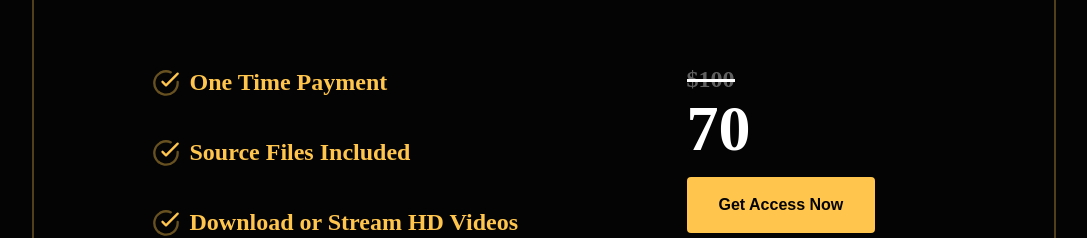
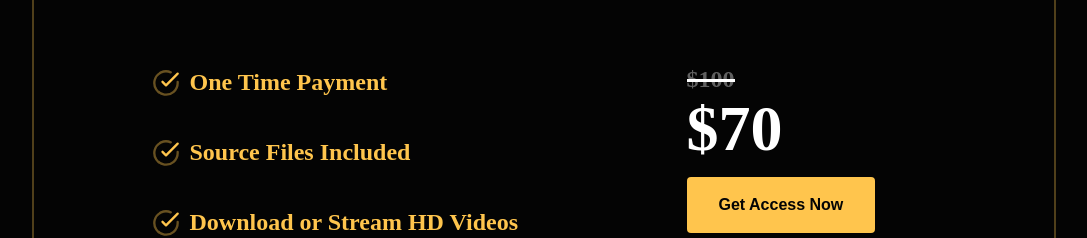
Before and after one commit to philipcdavis/reactfordesign.github.io, a Gatsby site: page / in a window 1280 px wide. Shown: the part 1860-2098 px from the top of the page, without its empty margins (96-1183 px from the left). Built offline with nearby package versions, Linux system fonts and the light colour scheme; Gatsby itself is replaced by a stand-in of ours; a web font is replaced by a local one.

Commit message:
Forgot the dollar sign

```diff
--- a/src/components/PurchaseCard.js
+++ b/src/components/PurchaseCard.js
@@ -25,7 +25,7 @@ const PurchaseCard = function(props) {
         </Box>
         <Box align="center" mx="auto" width={[1,"250px"]}>
           <Strikethrough mt={0} fontSize={[3,4]} color={color.gray1}>$100</Strikethrough>
-          <Heading lineHeight={1} mb={3} fontSize={[6,7]} color="white">70</Heading>
+          <Heading lineHeight={1} mb={3} fontSize={[6,7]} color="white">$70</Heading>
           <BtnRainbow as={OutboundLink} href="https://gumroad.com/l/reactfordesign" target="_blank">Get Access Now</BtnRainbow>
         </Box>
       </Flex>
```
